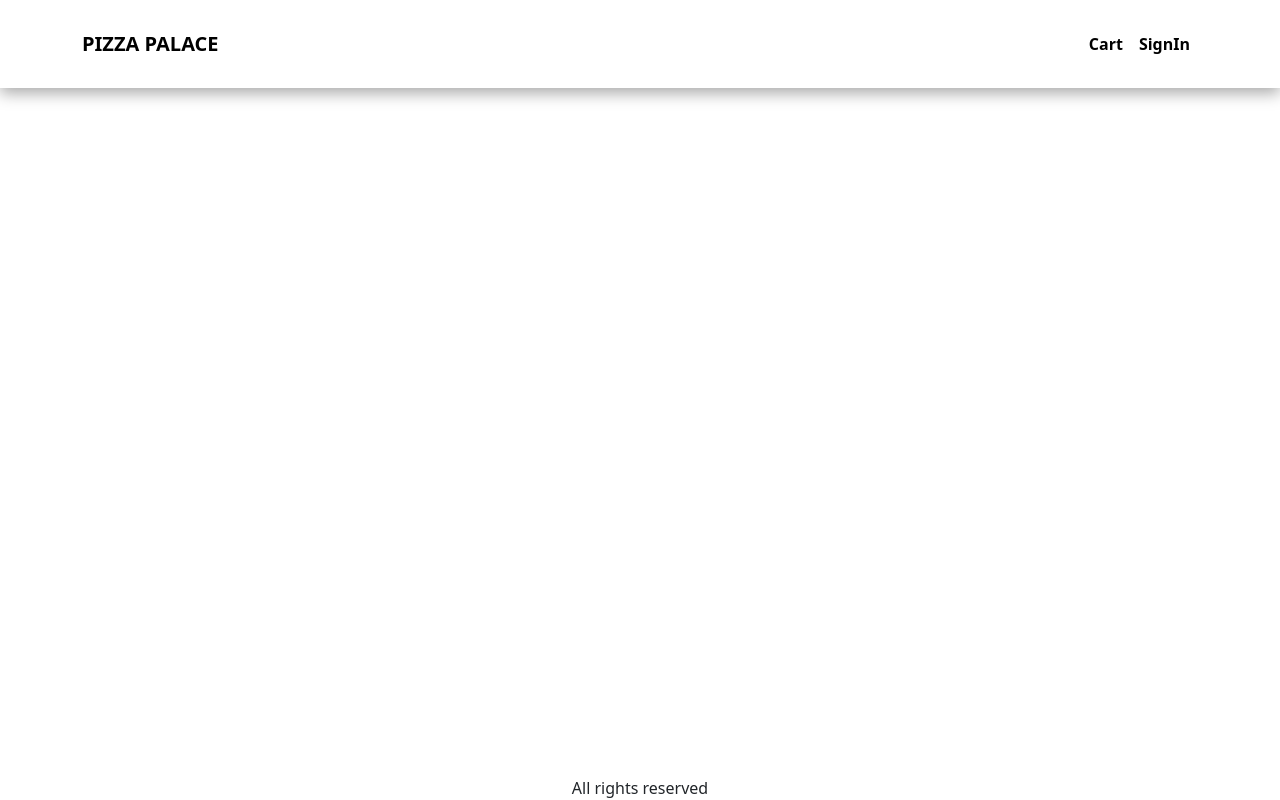
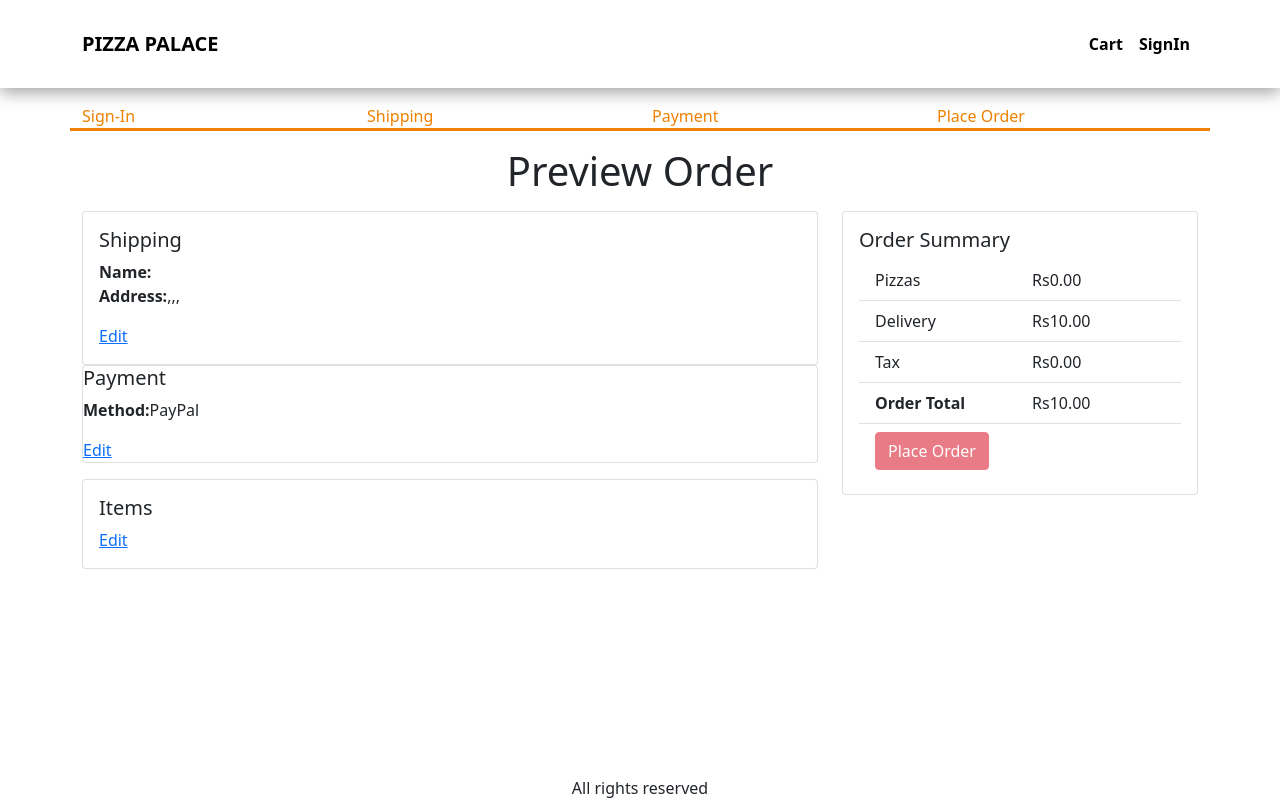
Before and after one commit to vinay143222/PizzaPalace, a React (Create React App) app in the folder client/: page /placeorder in a window 1280 px wide. Built offline with nearby package versions, Linux system fonts and the light colour scheme.

Commit message:
we implemented placeorder screen

```diff
--- a/client/src/App.js
+++ b/client/src/App.js
@@ -17,12 +17,17 @@ import SigninScreen from './components/SigninScreen';
 import NavDropdown from 'react-bootstrap/NavDropdown';
 import ShippingScreen from './components/ShippingScreen';
 import SignupScreen from './components/SignupScreen';
+import PaymentScreen from './components/PaymentScreen';
+import PlaceOrderScreen from './components/PlaceOrderScreen';
 function App() {
 const {state,dispatch:ctxDispatch}=useContext(Store);
 const {cart,userInfo}=state;
  const signoutHandler=()=>{
    ctxDispatch({type:'USER_SIGNOUT'});
    localStorage.removeItem('userInfo');
+   localStorage.removeItem('shippingAddress');
+   localStorage.removeItem('cartItems');
+   localStorage.removeItem('paymentMethod');
  }
 
    return (
@@ -71,6 +76,8 @@ const {cart,userInfo}=state;
                <Route path="/signin" element={<SigninScreen/>}></Route>
                <Route path="/shipping" element={<ShippingScreen/>}></Route>
                <Route path="/signup" element={<SignupScreen/>}></Route>
+               <Route path="/payment" element={<PaymentScreen/>}></Route>
+               <Route path="/placeorder" element={<PlaceOrderScreen/>}></Route>
             </Routes>
            </Container>
          </main>
--- a/client/src/Store.js
+++ b/client/src/Store.js
@@ -7,6 +7,7 @@ const initialState = {
     cart: {
         shippingAddress: localStorage.getItem('shippingAddress') ? JSON.parse(localStorage.getItem('shippingAddress')) : {},
         cartItems: localStorage.getItem('cartItems') ? JSON.parse(localStorage.getItem('cartItems')) : [],
+    paymentMethod:localStorage.getItem('paymentMethod') ?localStorage.getItem('paymentMethod') :'PayPal'
     }
 }
 function reducer(state, action) {
@@ -24,8 +25,9 @@ function reducer(state, action) {
             return { ...state, cart: { ...state.cart, cartItems } }
         }
         case 'USER_SIGNIN': return { ...state, userInfo: action.payload };
-        case 'USER_SIGNOUT': return { ...state, userInfo: null,cart:{cartItems:[],shippingAddress:{}} };
-        case 'SAVE_SHIPPING_ADDRESS': return { ...state, cart: { ...state.cart, shippingAddress: action.payload } }
+        case 'USER_SIGNOUT': return { ...state, userInfo: null,cart:{cartItems:[],shippingAddress:{},paymentMethod:''} };
+        case 'SAVE_SHIPPING_ADDRESS': return { ...state, cart: { ...state.cart, shippingAddress: action.payload } };
+        case 'SAVE_PAYMENT_METHOD':return {...state,cart:{...state.cart,paymentMethod:action.payload}}
         default: return state;
 
     }
--- /dev/null
+++ b/client/src/components/PaymentScreen.js
@@ -0,0 +1,73 @@
+import React, { useContext, useEffect, useState } from 'react'
+import { Helmet } from 'react-helmet-async'
+import Checkoutsteps from './Checkoutsteps'
+import Form from 'react-bootstrap/Form';
+import Button from 'react-bootstrap/esm/Button';
+import { Store } from '../Store';
+import { useNavigate } from 'react-router-dom';
+
+export default function PaymentScreen() {
+    const navigate=useNavigate();
+    const {state,dispatch:ctxDispatch}=useContext(Store);
+    const {cart:{shippingAddress,paymentMethod},}=state;
+    console.log(paymentMethod);
+    const [PaymentMethodName,setPaymentMethod]=useState(paymentMethod||'PayPal')
+    useEffect(() => {
+        if(!shippingAddress.address)
+        {
+            navigate('/shipping');
+        }
+    },[shippingAddress,navigate])
+    const submitHandler=(e)=>{
+        e.preventDefault();
+        ctxDispatch({ type: 'SAVE_PAYMENT_METHOD',payload:PaymentMethodName});
+        localStorage.setItem('paymentMethod',PaymentMethodName);
+        navigate('/placeorder')
+    }
+    return (
+        <div>
+            <Checkoutsteps step1 step2 step3></Checkoutsteps>
+            <div className="container small-container">
+                <Helmet>
+                    <title>Payment</title>
+                </Helmet>
+                <h1 className="my-3" style={{ textAlign: 'center' }}>Payment Method</h1>
+                <Form onSubmit={submitHandler}>
+                     <div className="mb-3">
+                        <Form.Check type="radio"
+                        id="PayPal"
+                        label="PayPal"
+                         value="PayPal"
+                          checked={PaymentMethodName==='PayPal'}
+                          onChange={(e) =>setPaymentMethod(e.target.value)}>
+
+                        </Form.Check>
+                     </div>
+                      <div className="mb-3">
+                        <Form.Check type="radio"
+                        id="Stripe"
+                        label="Stripe"
+                         value="Stripe"
+                          checked={PaymentMethodName==='Stripe'}
+                          onChange={(e) =>setPaymentMethod(e.target.value)}>
+
+                        </Form.Check>
+                     </div>
+                      <div className="mb-3">
+                        <Form.Check type="radio"
+                        id="CashonDelivery"
+                        label="CashonDelivery"
+                         value="CashonDelivery"
+                          checked={PaymentMethodName==='CashonDelivery'}
+                          onChange={(e) =>setPaymentMethod(e.target.value)}>
+
+                        </Form.Check>
+                     </div>
+                     <div className="mb-3">
+                        <Button type="submit">Continue</Button>
+                     </div>
+                </Form>
+            </div>
+        </div>
+    )
+}
--- /dev/null
+++ b/client/src/components/PlaceOrderScreen.js
@@ -0,0 +1,116 @@
+import React, { useContext, useEffect } from 'react';
+import Col from 'react-bootstrap/esm/Col';
+import Row from 'react-bootstrap/esm/Row';
+import { Helmet } from 'react-helmet-async';
+import Checkoutsteps from './Checkoutsteps';
+import Card from 'react-bootstrap/Card';
+import { Link, useNavigate } from 'react-router-dom';
+import ListGroup from 'react-bootstrap/ListGroup';
+import { Store } from '../Store';
+import Button from 'react-bootstrap/esm/Button';
+export default function PlaceOrderScreen() {
+    const navigate = useNavigate()
+    const {state,dispatch:ctxDispatch}=useContext(Store);
+    const {cart,userInfo}=state;
+    useEffect(() => {
+        if(!cart.paymentMethod)
+        {
+            navigate('/payment')
+        }
+    },[cart,navigate])
+    const round2=(num)=>Math.round(num*100+Number.EPSILON)/100;
+    cart.itemsPrice=round2(cart.cartItems.reduce((a,c)=>a+c.quantity*c.prices,0));
+    cart.shippingPrice=cart.itemsPrice>100?round2(2):round2(10);
+    cart.taxPrice=round2(0.15*cart.itemsPrice);
+    cart.totalPrice=cart.itemsPrice+cart.shippingPrice+cart.taxPrice;
+    const placeOrderHandler=()=>{
+
+    }
+    return (
+        <div>
+            <Checkoutsteps step1 step2 step3 step4></Checkoutsteps>
+            <Helmet>
+                <title>PlaceOrder</title>
+            </Helmet>
+            <h1 className="my-3" style={{ textAlign: 'center' }}>Preview Order</h1>
+            <Row>
+                <Col md={8}>
+                    <Card>
+                 <Card.Body>
+                    <Card.Title>Shipping</Card.Title>
+                    <Card.Text>
+                        <strong>Name:</strong>{cart.shippingAddress.fullName}<br/>
+                        <strong>Address:</strong>{cart.shippingAddress.address},{cart.shippingAddress.city}
+                        ,{cart.shippingAddress.postalCode},{cart.shippingAddress.country}
+                    </Card.Text>
+                    <Link to="/shipping">Edit</Link>
+                 </Card.Body>
+                 </Card>
+                 <Card className="mb-3">
+                    <Card.Title>Payment</Card.Title>
+                    <Card.Text><strong>Method:</strong>{cart.paymentMethod}</Card.Text>
+                    <Link to="/payment">Edit</Link>
+                 </Card>
+                 <Card className="mb-3">
+                     <Card.Body>
+                        <Card.Title>Items</Card.Title>
+                        <ListGroup variant="flush">
+                            {cart.cartItems.map((item)=>{
+                            return    <ListGroup.Item key={item._id}>
+                                 <Row className="align-items-center">
+                                <Col md={6}>
+                                    <img src={item.image} alt={item.name} className="img-fluid rounded img-thumbnali"/>
+                                    <Link to={`/product/${item._id}`}>{item.name}</Link>
+                                </Col>
+                                <Col md={3}><span>{item.quantity}</span></Col>
+                                <Col md={3}>Rs{item.prices}</Col>
+                                 </Row>
+                                </ListGroup.Item>
+                            })}
+                        </ListGroup>
+                        <Link to="/cart">Edit</Link>
+                     </Card.Body>
+                 </Card>
+                </Col>
+                <Col md={4}>
+                    <Card>
+                        <Card.Body>
+                            <Card.Title>Order Summary</Card.Title>
+                            <ListGroup variant="flush">
+                                <ListGroup.Item>
+                                    <Row>
+                                        <Col>Pizzas</Col>
+                                          <Col>Rs{cart.itemsPrice.toFixed(2)}</Col>
+                                    </Row>
+                                </ListGroup.Item>
+                                 <ListGroup.Item>
+                                    <Row>
+                                        <Col>Delivery</Col>
+                                          <Col>Rs{cart.shippingPrice.toFixed(2)}</Col>
+                                    </Row>
+                                </ListGroup.Item>
+                                <ListGroup.Item>
+                                    <Row>
+                                        <Col>Tax</Col>
+                                          <Col>Rs{cart.taxPrice.toFixed(2)}</Col>
+                                    </Row>
+                                </ListGroup.Item>
+                                <ListGroup.Item>
+                                    <Row>
+                                        <Col><strong>Order Total</strong></Col>
+                                          <Col>Rs{cart.totalPrice.toFixed(2)}</Col>
+                                    </Row>
+                                </ListGroup.Item>
+                                <ListGroup.Item>
+                                   <Button type="button" onClick={placeOrderHandler} disabled={cart.cartItems.length===0} variant="danger">
+                                    Place Order
+                                   </Button>
+                                </ListGroup.Item>
+                            </ListGroup>
+                        </Card.Body>
+                    </Card>
+                </Col>
+            </Row>
+        </div>
+    )
+}
```
